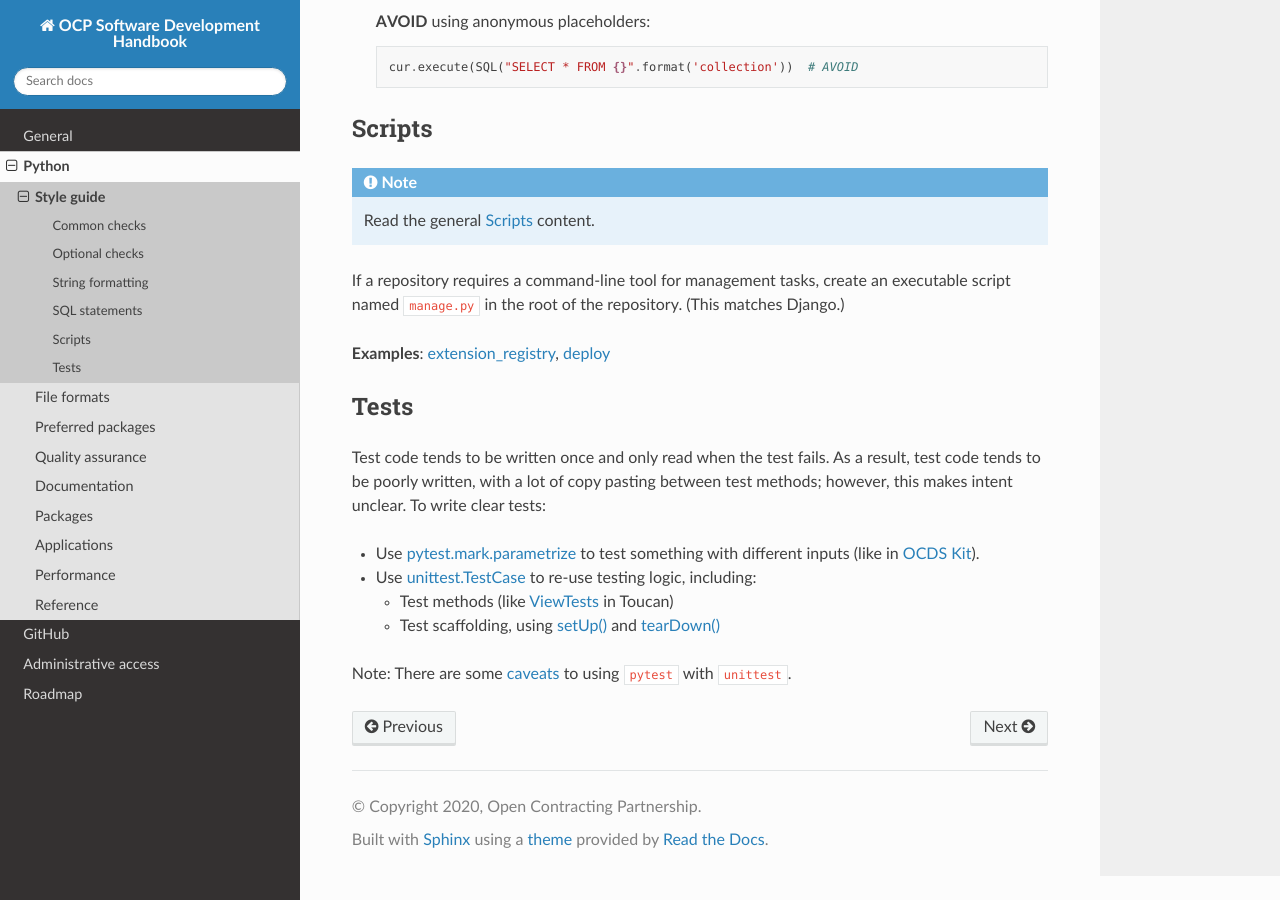
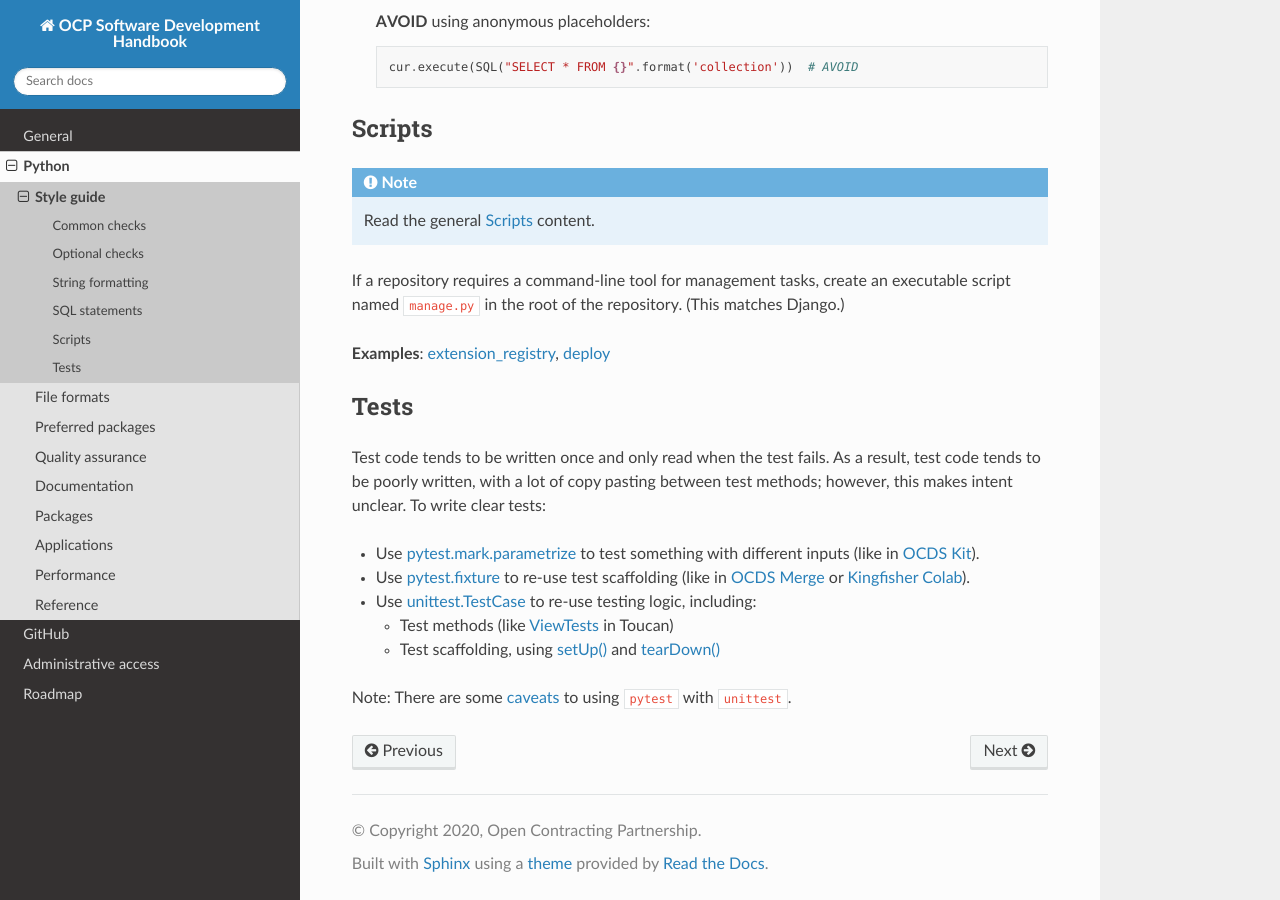
Before and after one commit to open-contracting/software-development-handbook, a Sphinx documentation site: the page built from docs/python/code.rst, in a window 1280 px wide and 900 px high, scrolled down 4248 px. Built offline with Sphinx 7.4.7 and the Read the Docs theme 2.0.0, drawn with Linux system fonts in a browser that asks for light colours.

Commit message:
Mention pytest fixture

```diff
--- a/docs/python/code.rst
+++ b/docs/python/code.rst
@@ -221,6 +221,7 @@ Tests
 Test code tends to be written once and only read when the test fails. As a result, test code tends to be poorly written, with a lot of copy pasting between test methods; however, this makes intent unclear. To write clear tests:
 
 -  Use `pytest.mark.parametrize <https://docs.pytest.org/en/stable/parametrize.html>`__ to test something with different inputs (like in `OCDS Kit <https://github.com/open-contracting/ocdskit/blob/master/tests/test_util.py>`__).
+-  Use `pytest.fixture <https://docs.pytest.org/en/stable/fixture.html>`__ to re-use test scaffolding (like in `OCDS Merge <https://github.com/open-contracting/ocds-merge/blob/master/tests/conftest.py>`__ or `Kingfisher Colab <https://github.com/open-contracting/kingfisher-colab/blob/master/tests/conftest.py>`__).
 -  Use `unittest.TestCase <https://docs.python.org/3/library/unittest.html#unittest.TestCase>`__ to re-use testing logic, including:
 
    -  Test methods (like `ViewTests <https://github.com/open-contracting/toucan/blob/master/tests/__init__.py>`__ in Toucan)
```
